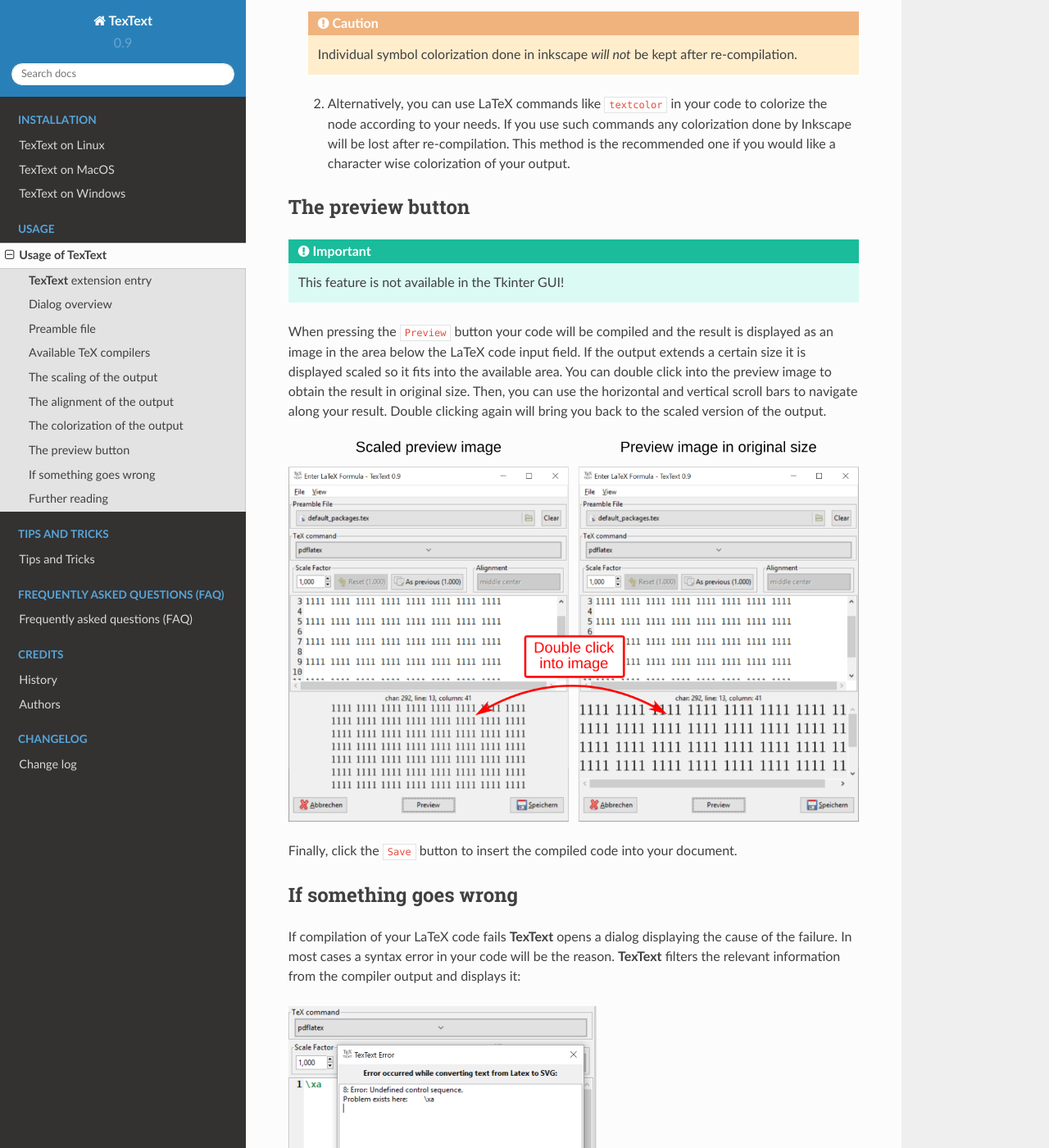
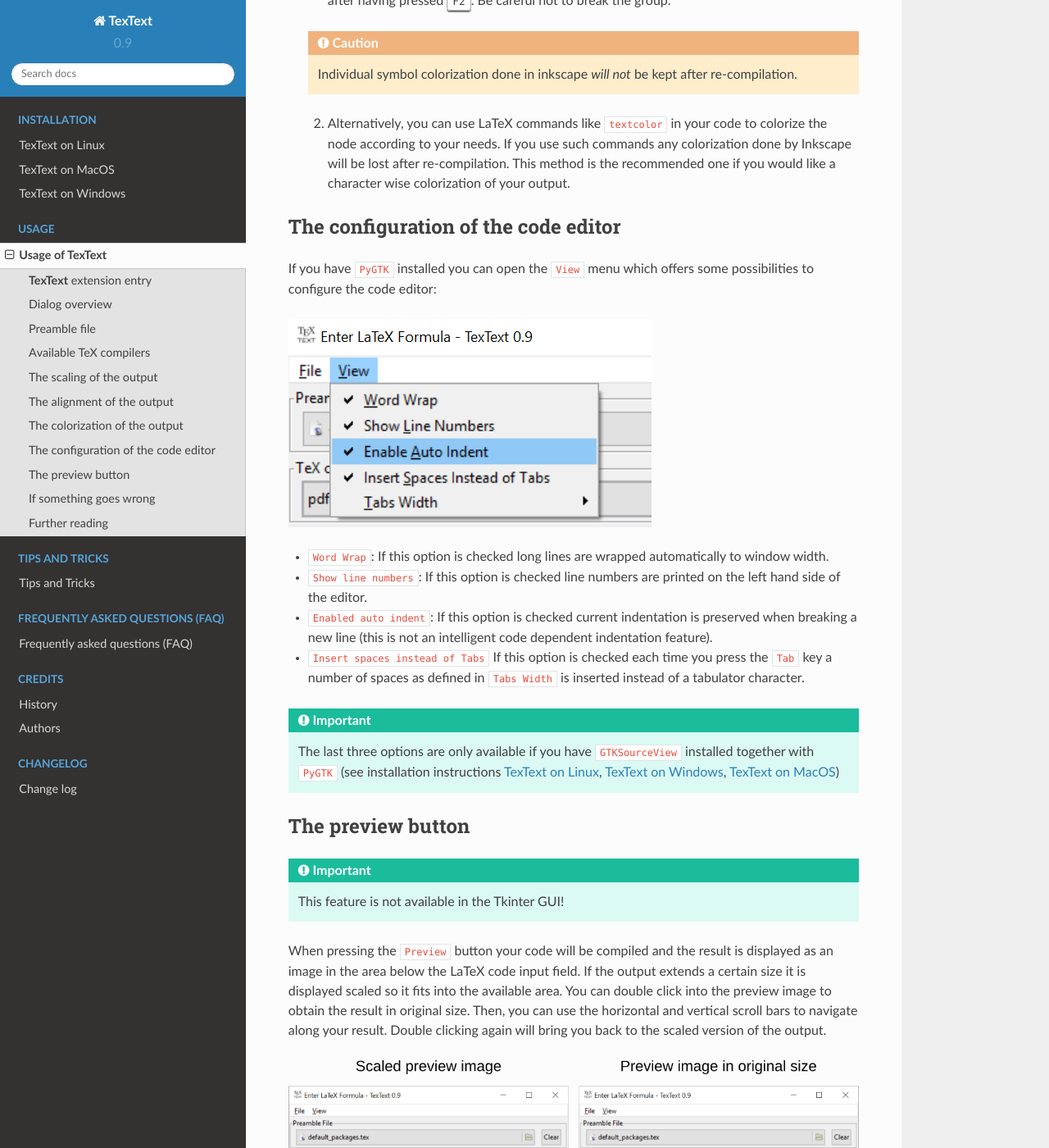
Before and after one commit to textext/textext, a Sphinx documentation site: the page built from docs/source/usage.rst, in a window 1280 px wide and 1400 px high, scrolled down 4773 px. Shown: the whole window at 82% size. Built offline with Sphinx 7.4.7 and the Read the Docs theme 2.0.0, drawn with Linux system fonts in a browser that asks for light colours; some of the changed text lies outside the part shown.

Commit message:
Doc: Added view menu items

```diff
--- a/docs/source/usage.rst
+++ b/docs/source/usage.rst
@@ -240,6 +240,31 @@
     would like a character wise colorization of your output.
 
 
+.. _usage-gui-config:
+
+The configuration of the code editor
+------------------------------------------
+
+If you have ``PyGTK`` installed you can open the ``View`` menu which offers some
+possibilities to configure the code editor:
+
+.. figure:: images/textext-dialog-with-view-menus.png
+    :alt: TexText view menu
+
+- ``Word Wrap``: If this option is checked long lines are wrapped automatically to window width.
+
+- ``Show line numbers``: If this option is checked line numbers are printed on the left hand side of the editor.
+
+- ``Enabled auto indent``: If this option is checked current indentation is preserved when breaking a new line (this is not an intelligent code dependent indentation feature).
+
+- ``Insert spaces instead of Tabs`` If this option is checked each time you press the ``Tab`` key a number of spaces as defined in ``Tabs Width`` is inserted instead of a tabulator character.
+
+.. important::
+
+   The last three options are only available if you have ``GTKSourceView`` installed
+   together with ``PyGTK`` (see installation instructions :ref:`linux-install`,
+   :ref:`windows-install`, :ref:`macos-install`)
+
 .. _usage-preview:
 
 The preview button
```
Also changed, not shown: docs/source/images/textext-dialog-with-view-menus.png (added).
